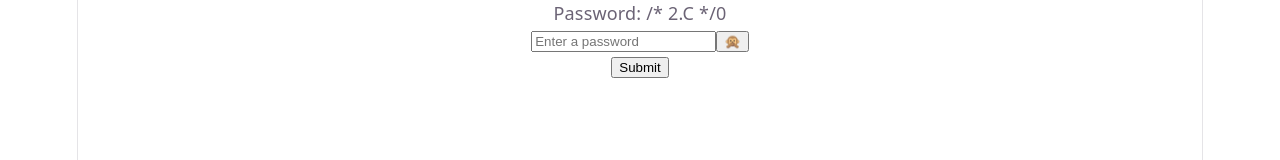
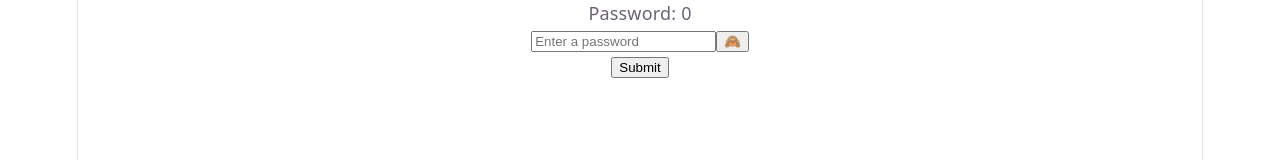
Before and after one commit to christophervigliotti/react_dot_gg, a React (Vite) app in the folder app/: page / in a window 1280 px wide. Shown: the top 160 px of the page. Built offline with nearby package versions, Linux system fonts and the light colour scheme.

Commit message:
challenge 2 rocked it!

```diff
--- a/app/src/App.jsx
+++ b/app/src/App.jsx
@@ -1,9 +1,9 @@
 import React from "react";
 
 function PasswordInput({ minimum = 8 }) {
-
+  // console.log("Hi I'm PasswordInput and I've been re-rendered");
   /*
-  1 Update the password length count when the input changes
+  DONE 1 Update the password length count when the input changes
     A
       const [inputValue, setInputValue] = React.useState('');
         I am useState.
@@ -19,29 +19,36 @@ function PasswordInput({ minimum = 8 }) {
         I am inputValue.
     D
       onChange={handleChange}
-  2 Update the text style based on the password length threshold
-    A thresholdMet, aboolean to track 'has the threshold been met'
-    B sets thresholdMet
+  DONE 2 Update the text style based on the password length threshold
+    2.A INCORRECT & 2.B INCORRECT...
+      A thresholdMet, a boolean to track 'has the threshold been met'
+      B sets thresholdMet
+      ...this doesn't work because React re-renders the PasswordInput component
+    A says 'when setThresholdMet is called, set the state var thresholdMet'
+      and also says 'the initial value of thresholdMet is false'
+    B sets thresholdMet to the comparator operation.  minimum is set as a fn argument
     C the conditional code that sets the className based on the value of thresholdMet
-  3. Allow users to toggle the password visibility
-    NOT_STARTED
-  4. Show an alert with a success message when the password length is equal to or above the threshold on form submission
-    NOT_STARTED
-  5. Show an alert with an error message when the password length is below the threshold on form submission
+  DONE 3. Allow users to toggle the password visibility
+  DONE 4. Show an alert with a success message when the password length is equal to or above the threshold on form submission
+  DONE 5. Show an alert with an error message when the password length is below the threshold on form submission
     NOT_STARTED
   */
   const [inputValue, setInputValue] = React.useState('');             // 1.A
-  const isInputValueVisible = true;
-  let thresholdMet = false;                                           // 2.A
+  const [isInputValueVisible,setPasswordIsVisible] = React.useState(false);// 3
+  // let thresholdMet = false;                                        // 2.A incorrect
+  const [thresholdMet, setThresholdMet] = React.useState(false);      // 2.A
   const handleChange = (event) => {
     setInputValue(event.target.value);                                // 1.B
-    thresholdMet = event.target.value.length >= minimum;              // 2.B
+    // thresholdMet = event.target.value.length >= minimum;           // 2.B incorrect
+    setThresholdMet(event.target.value.length >= minimum);            // 2.B
+    console.log('handleChange',event.target.value.length,minimum,thresholdMet);
   };
   const handleToggleVisibility = (event) => {                         // 3.
-
+    setPasswordIsVisible(!isInputValueVisible);
   };
   const handleSubmit = (e) => {
     e.preventDefault();
+    console.log('handleSubmit',thresholdMet);
     if (thresholdMet) {
       alert("Password submitted");
     } else {
@@ -52,7 +59,7 @@ function PasswordInput({ minimum = 8 }) {
     <form onSubmit={handleSubmit}>
       <div>
         <label htmlFor="limited-text-input">Password:</label>
-        <span className={thresholdMet ? "no-error" : "error"}>        /* 2.C  */
+        <span className={thresholdMet ? "no-error" : "error"}>       {/* 2.C */}
           {inputValue.length}
         </span>
       </div>
```
